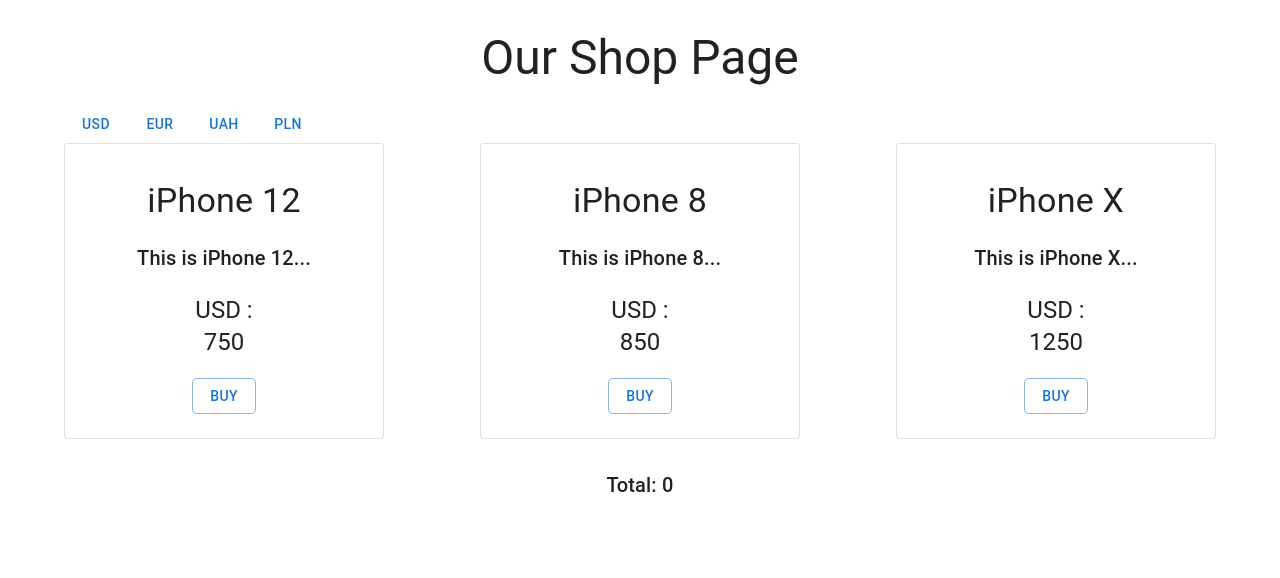
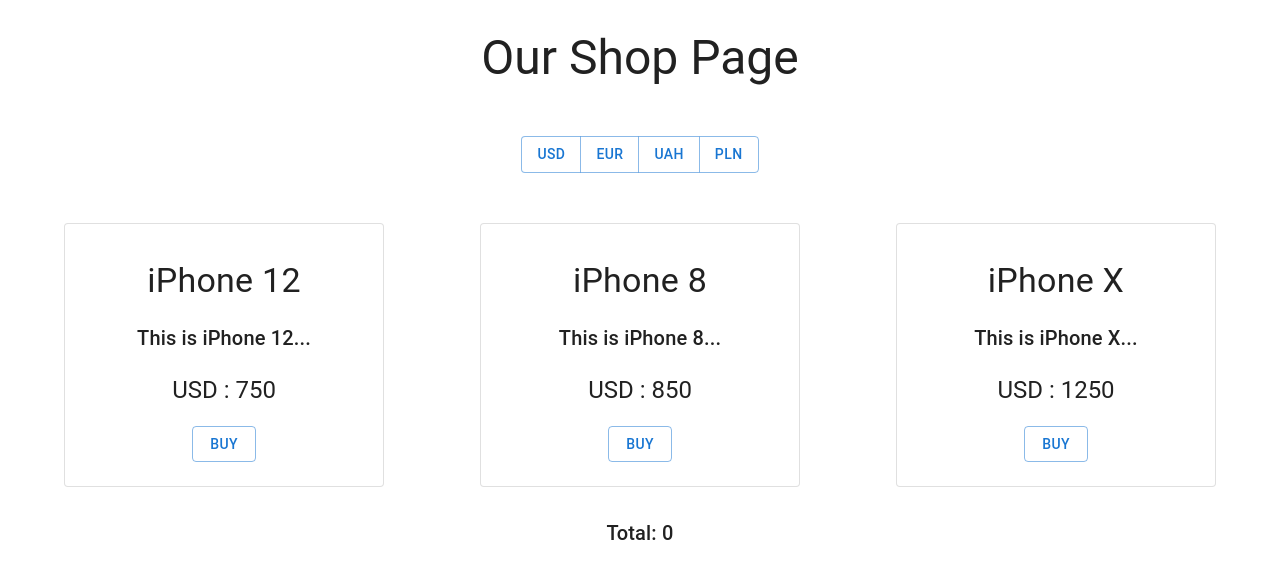
Before and after one commit to YuriiMakoveichuk/My-exam, a React (Create React App) app: page / in a window 1280 px wide. Shown: the top 578 px of the page. Built offline with nearby package versions, Linux system fonts and the light colour scheme.

Commit message:
added addCurrency

```diff
--- a/src/Container/App/App.tsx
+++ b/src/Container/App/App.tsx
@@ -1,20 +1,19 @@
+import { useState } from 'react'
 import { Container } from '@mui/material'
 import ProductList from 'Container/Product/ProductList'
 
-import { useState } from 'react'
-
-type catrData = {
+type CatrData = {
     totalPrice: number
 }
 
 const App = () => {
-    const [catrData, setCartData] = useState<catrData>({
+    const [catrData, setCartData] = useState<CatrData>({
         totalPrice: 0,
     })
 
-    const addProductToCart = (count: number) => {
+    const addProductToCart = (price: number) => {
         setCartData((prevState) => ({
-            totalPrice: prevState.totalPrice + count,
+            totalPrice: prevState.totalPrice + price,
         }))
     }
 
--- a/src/Container/Product/ProductList.tsx
+++ b/src/Container/Product/ProductList.tsx
@@ -1,7 +1,7 @@
+import { useState } from 'react'
+import { Button, ButtonGroup, Grid, Typography } from '@mui/material'
 import ProductListItem from './ProductListItem'
 import productsArray from 'utils/productsArray'
-import { Button, Grid, Typography } from '@mui/material'
-import { useState } from 'react'
 
 type Props = {
     catrData: {
@@ -9,8 +9,23 @@
     }
     addProductToCart: (price: number) => void
 }
+
+type Currency = {
+    count: number
+    class: string
+}
+
 const ProductList = ({ catrData, addProductToCart }: Props) => {
-    const [currency, setCurrency] = useState<string>('USD')
+    const [currency, setCurrency] = useState<Currency>({
+        count: 1,
+        class: 'USD',
+    })
+    const addCurrency = (play: number, muy: string) => {
+        setCurrency(() => ({
+            count: play,
+            class: muy,
+        }))
+    }
 
     return (
         <>
@@ -22,18 +37,20 @@
             >
                 Our Shop Page
             </Typography>
+            <Typography align="center" margin="50px 0 ">
+                <ButtonGroup>
+                    <Button onClick={() => addCurrency(1, 'USD')}>USD</Button>
 
-            <Button
-                // onClick={() => changeCurrency(760)}
-                onClick={() => setCurrency('USD')}
-            >
-                USD
-            </Button>
+                    <Button onClick={() => addCurrency(0.92, 'EUR')}>
+                        EUR
+                    </Button>
+                    <Button onClick={() => addCurrency(37.1, 'UAH')}>
+                        UAH
+                    </Button>
 
-            <Button onClick={() => setCurrency('EUR')}>EUR</Button>
-            <Button onClick={() => setCurrency('UAH')}>UAH</Button>
-            <Button onClick={() => setCurrency('PLN')}>PLN</Button>
-
+                    <Button onClick={() => addCurrency(4, 'PLN')}>PLN</Button>
+                </ButtonGroup>
+            </Typography>
             <Grid container spacing={12}>
                 {productsArray.map(({ id, title, description, price }) => (
                     <Grid item md={4} key={id}>
@@ -49,7 +66,7 @@
                 ))}
             </Grid>
             <Typography variant="h6" align="center" margin="30px 0 0">
-                Total: {catrData.totalPrice}
+                Total: {catrData.totalPrice * currency.count}
             </Typography>
         </>
     )
--- a/src/Container/Product/ProductListItem.tsx
+++ b/src/Container/Product/ProductListItem.tsx
@@ -7,8 +7,10 @@
     description: string
     price: number
     addProductToCart: (price: number) => void
-
-    currency: string
+    currency: {
+        count: number
+        class: string
+    }
 }
 
 const ProductListItem = ({
@@ -16,8 +18,8 @@
     title,
     description,
     price,
+    currency,
     addProductToCart,
-    currency,
 }: Props) => {
     return (
         <>
@@ -45,7 +47,9 @@
                         align="center"
                         margin="0 0 20px"
                     >
-                        {currency} : <div> {price}</div>
+                        <div key={id}>
+                            {currency.class} : {price * currency.count}
+                        </div>
                     </Typography>
                     <Typography align="center">
                         <Button
```
Also changed, not shown: src/utils/productsArray.ts (+9 -0 lines).
